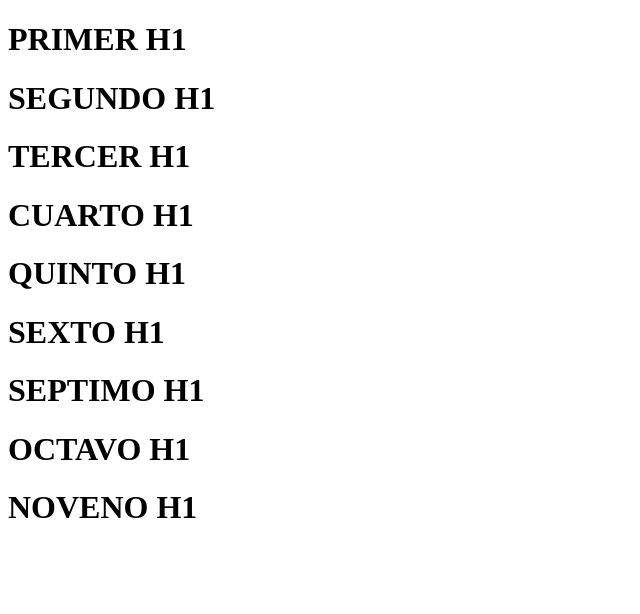
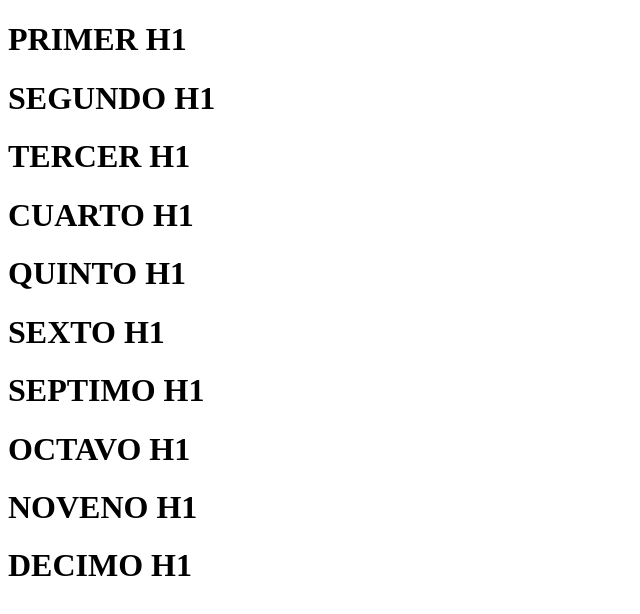
Before and after one commit to Jgon03/BUENAS-PRACTICAS-JG, a plain HTML site: page index.html in a window 1280 px wide. Shown: the whole page, without its empty margins (0-640 px from the left). Drawn offline with Linux system fonts and the light colour scheme.

Commit message:
Noveno commit (Se agrego decimo H1)

```diff
--- a/index.html
+++ b/index.html
@@ -15,5 +15,6 @@
     <H1>SEPTIMO H1</H1>
     <H1>OCTAVO H1</H1>
     <H1>NOVENO H1</H1>
+    <H1>DECIMO H1</H1>
 </body>
 </html>
```
